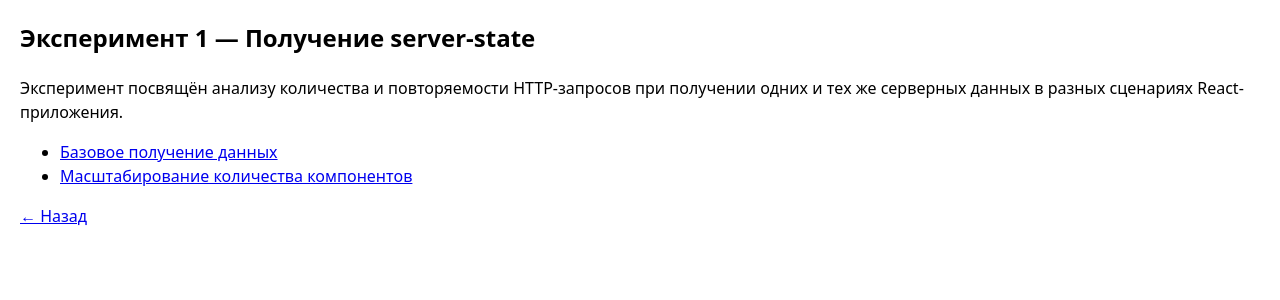
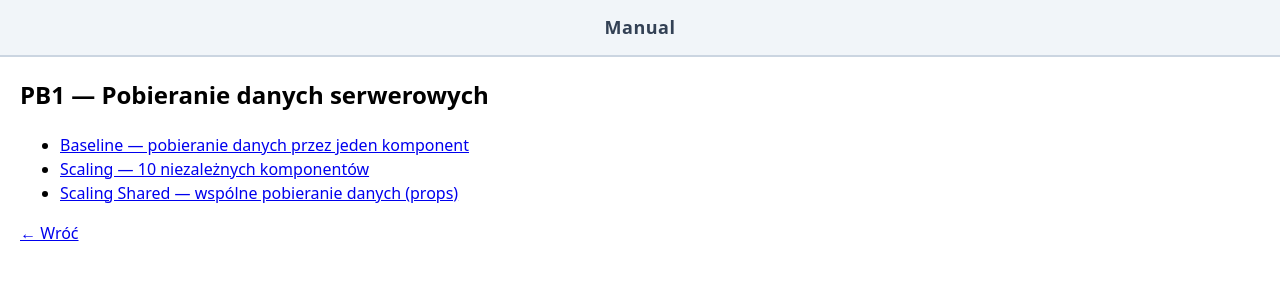
Before and after one commit to hannaMart/manual-todo-app, a React (Vite) app: page /exp1 in a window 1280 px wide. Shown: the top 300 px of the page. Built offline with nearby package versions, Linux system fonts and the light colour scheme.

Commit message:
вопрос 1 переделанный под финал

```diff
--- a/src/App.jsx
+++ b/src/App.jsx
@@ -31,6 +31,9 @@ import Home from "./pages/Home";
 import Exp1Pobieranie from "./experiments/exp1-pobieranie/index-exp1.jsx";
 import Exp1Baseline from "./experiments/exp1-pobieranie/baseline.jsx";
 import Exp1Scaling from "./experiments/exp1-pobieranie/scaling.jsx";
+
+import Exp1ScalingShared from "./experiments/exp1-pobieranie/scaling-shared.jsx";
+
 
 // ===================== EXP2 =====================
 import Exp2 from "./experiments/exp2-synchronizacja/index-sync.jsx";
@@ -88,6 +91,8 @@ import Exp6UpdateContext from "./experiments/exp6-koordynacja/update/update-cont
 
 export default function App() {
   return (
+    <>
+    <header className="app-header">Manual</header>
     <Routes>
       <Route path="/" element={<Home />} />
 
@@ -95,6 +100,12 @@ export default function App() {
       <Route path="/exp1" element={<Exp1Pobieranie />} />
       <Route path="/exp1/baseline" element={<Exp1Baseline />} />
       <Route path="/exp1/scaling" element={<Exp1Scaling />} />
+
+<Route
+  path="/exp1/scaling-shared"
+  element={<Exp1ScalingShared />}
+/>
+
 
       {/* ===== EXP2 ===== */}
       <Route path="/exp2" element={<Exp2 />} />
@@ -174,5 +185,6 @@ export default function App() {
 
       <Route path="*" element={<Navigate to="/" replace />} />
     </Routes>
+    </>
   );
 }
--- a/src/experiments/exp1-pobieranie/baseline.jsx
+++ b/src/experiments/exp1-pobieranie/baseline.jsx
@@ -14,16 +14,9 @@ export default function Exp1Baseline() {
 
   return (
     <div className="exp1">
-      <h2>Базовое получение данных — Manual</h2>
-
-      <p>
-        Один компонент получает server-state при монтировании с помощью
-        useEffect, fetch и useState.
-      </p>
-
-      <p>Todos: {todos.length}</p>
-
-      <Link to="/exp1">← Назад</Link>
+      <h2>Pobieranie danych — jeden komponent</h2>
+      <p>Liczba zadań: {todos.length}</p>
+      <Link to="/exp1">← Wróć</Link>
     </div>
   );
 }
--- a/src/experiments/exp1-pobieranie/index-exp1.jsx
+++ b/src/experiments/exp1-pobieranie/index-exp1.jsx
@@ -1,34 +1,34 @@
+
 import { Link } from "react-router-dom";
 
 export default function Exp1Pobieranie() {
   return (
     <div className="exp1">
       <h2 className="exp1__title">
-        Эксперимент 1 — Получение server-state
+        PB1 — Pobieranie danych serwerowych
       </h2>
-
-      <p className="exp1__desc">
-        Эксперимент посвящён анализу количества и повторяемости HTTP-запросов
-        при получении одних и тех же серверных данных в разных сценариях
-        React-приложения.
-      </p>
 
       <ul className="exp1__list">
         <li>
           <Link to="/exp1/baseline">
-            Базовое получение данных
+            Baseline — pobieranie danych przez jeden komponent
           </Link>
         </li>
 
         <li>
           <Link to="/exp1/scaling">
-            Масштабирование количества компонентов
+            Scaling — 10 niezależnych komponentów
           </Link>
         </li>
 
+        <li>
+          <Link to="/exp1/scaling-shared">
+            Scaling Shared — wspólne pobieranie danych (props)
+          </Link>
+        </li>
       </ul>
 
-      <Link to="/">← Назад</Link>
+      <Link to="/">← Wróć</Link>
     </div>
   );
 }
--- /dev/null
+++ b/src/experiments/exp1-pobieranie/scaling-shared.jsx
@@ -0,0 +1,55 @@
+
+import { useEffect, useState } from "react";
+import { Link } from "react-router-dom";
+
+const TODOS_URL = "https://jsonplaceholder.typicode.com/todos";
+
+function TodoCard({ index, todos }) {
+  return (
+    <div>
+      Komponent #{index} — Liczba zadań: {todos.length}
+    </div>
+  );
+}
+
+export default function Exp1ScalingShared() {
+  const [todos, setTodos] = useState([]);
+  const [loading, setLoading] = useState(true);
+  const [error, setError] = useState(null);
+
+  useEffect(() => {
+    fetch(TODOS_URL)
+      .then((response) => {
+        if (!response.ok) {
+          throw new Error(`HTTP ${response.status}`);
+        }
+        return response.json();
+      })
+      .then((data) => setTodos(data))
+      .catch((err) => setError(err.message))
+      .finally(() => setLoading(false));
+  }, []);
+
+  return (
+    <div className="exp1">
+      <h2 className="exp1__title">
+        Scaling Shared — wspólne pobieranie danych (props)
+      </h2>
+
+      {loading && <p>Ładowanie danych...</p>}
+      {error && <p>Błąd: {error}</p>}
+
+      {!loading && !error &&
+        Array.from({ length: 10 }, (_, index) => (
+          <TodoCard
+            key={index}
+            index={index + 1}
+            todos={todos}
+          />
+        ))
+      }
+
+      <Link to="/exp1">← Wróć</Link>
+    </div>
+  );
+}
--- a/src/index.css
+++ b/src/index.css
@@ -71,3 +71,19 @@ body {
   display: inline-block;
   margin-top: 12px;
 }
+.app-header {
+  box-sizing: border-box;
+  margin-top: -20px;
+  width: calc(100% + 40px);
+  margin-left: -20px;
+  margin-right: -20px;
+  padding: 14px 24px;
+  background-color: #f1f5f9;
+  border-bottom: 2px solid #cbd5e1;
+
+  color: #334155;
+  font-size: 18px;
+  font-weight: 600;
+  text-align: center;
+  letter-spacing: 0.5px;
+}
```
